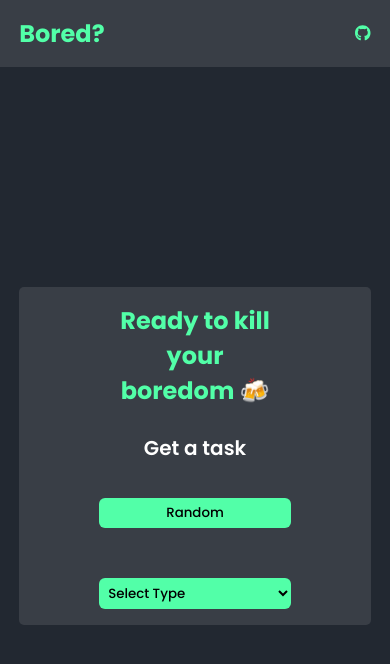
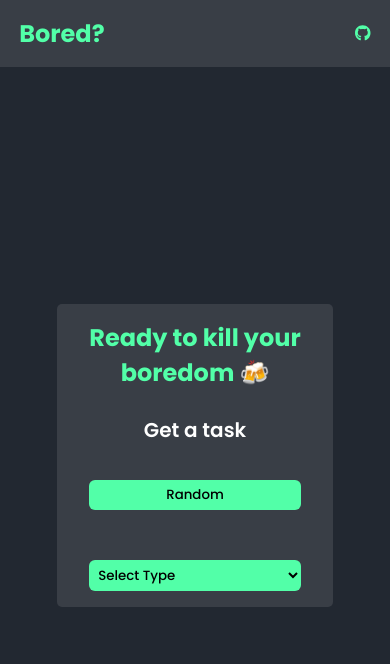
Before and after one commit to ashiquemushtaq/Bored, a React (Create React App) app: page / in a window 390 px wide. Shown: the top 664 px of the page. Built offline with nearby package versions, Linux system fonts and the light colour scheme.

Commit message:
Update style.css

```diff
--- a/src/components/style.css
+++ b/src/components/style.css
@@ -103,4 +103,8 @@ select:hover{
     select{
         width: 100%;
     }
+
+    .card{
+        padding:1rem 2rem;
+    }
 }
```
